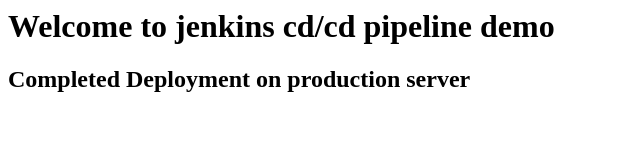
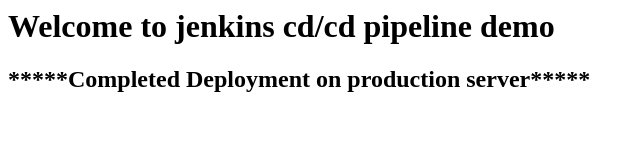
Before and after one commit to gganesan/JenkinsDemo, a plain HTML site: page index.html in a window 1280 px wide. Shown: the whole page, without its empty margins (0-644 px from the left). Drawn offline with Linux system fonts and the light colour scheme.

Commit message:
ready for prod

```diff
--- a/index.html
+++ b/index.html
@@ -2,6 +2,6 @@
 <title>Jenkins CI/CD pipeline</title>
 <body>
 <h1>Welcome to jenkins cd/cd pipeline demo</h1>
-<h2>Completed Deployment on production server</h2>
+<h2>*****Completed Deployment on production server*****</h2>
 </body>
 </html>
```
